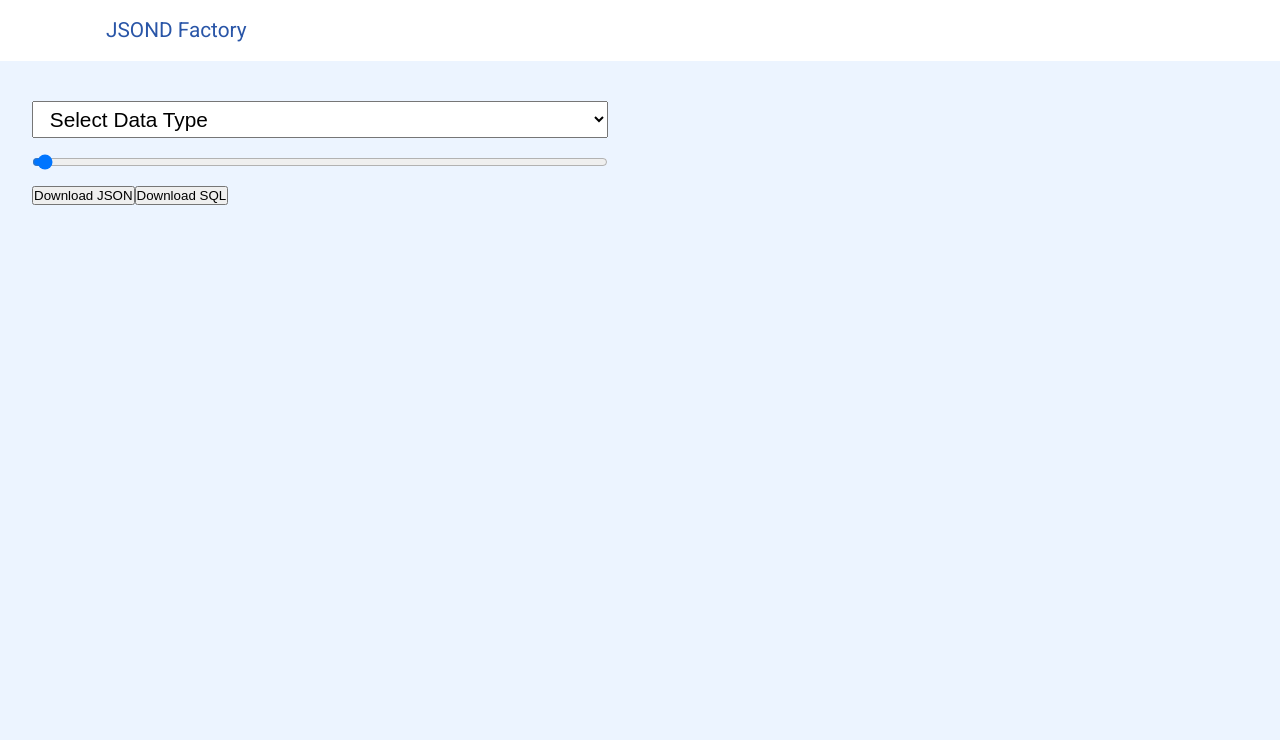
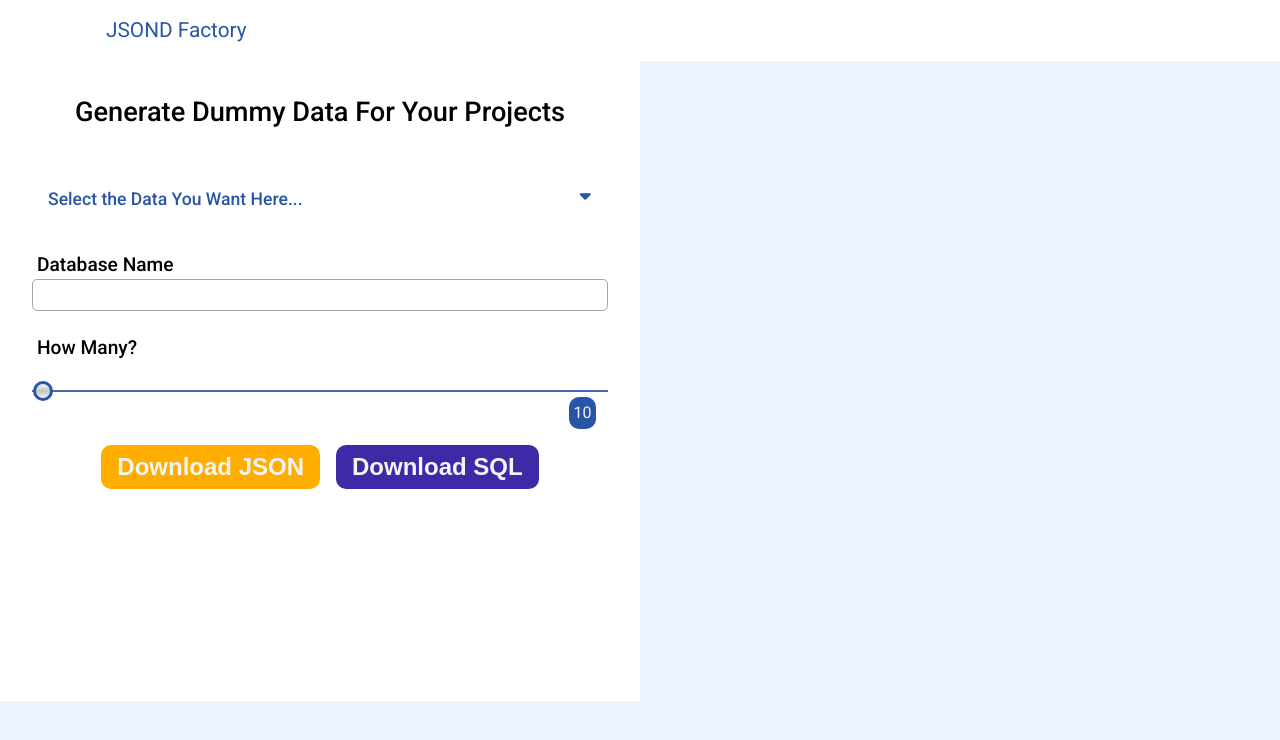
Before and after one commit to rhen99/QuickDataGrab, a Vue app: page / in a window 1280 px wide. Shown: the top 740 px of the page. Built offline with nearby package versions, Linux system fonts and the light colour scheme.

Commit message:
done styling Inputs (left side)

```diff
--- a/public/index.html
+++ b/public/index.html
@@ -19,5 +19,6 @@
 		</noscript>
 		<div id="app"></div>
 		<!-- built files will be auto injected -->
+		<script src="https://kit.fontawesome.com/f43319387c.js"></script>
 	</body>
 </html>
--- a/src/components/Inputs.vue
+++ b/src/components/Inputs.vue
@@ -1,48 +1,208 @@
 <template>
   <div class="inputs">
-    <div class="input-field">
-      <select name="data_type" class="field">
-        <option selected disabled>Select Data Type</option>
-        <option>Users</option>
-        <option>Todos</option>
-        <option>Posts</option>
-        <option>Business</option>
-      </select>
-    </div>
-    <div class="input-field">
-      <input type="range" step="1" min="1" max="1000" value="10" />
-    </div>
-    <div class="btns">
-      <button>Download JSON</button>
-      <button>Download SQL</button>
+    <h1>Generate Dummy Data For Your Projects</h1>
+    <div class="fields">
+      <div class="input-field">
+        <div name="data_type" class="select">
+          <p @click="drop">
+            Select the Data You Want Here...
+            <i
+              class="fas icon"
+              :class="{'fa-caret-up': dropped, 'fa-caret-down': !dropped}"
+            ></i>
+          </p>
+          <div class="options" :class="{'droplist': dropped}">
+            <a href="#">Users</a>
+            <a href="#">Todos</a>
+            <a href="#">Posts</a>
+            <a href="#">Businesses</a>
+          </div>
+        </div>
+      </div>
+      <div class="input-field">
+        <label for="db">Database Name</label>
+        <input type="text" id="db" class="db-name" />
+      </div>
+      <div class="input-field">
+        <label>How Many?</label>
+        <input type="range" class="slider" step="1" min="1" max="10000" v-model="range" />
+        <span class="counter">{{range}}</span>
+      </div>
+      <div class="btns input-field">
+        <button class="btn json">Download JSON</button>
+        <button class="btn sql">Download SQL</button>
+      </div>
     </div>
   </div>
 </template>
 
 <script>
 export default {
+  name: "Inputs",
   data() {
-    return {};
+    return {
+      dropped: false,
+      range: 10
+    };
+  },
+  methods: {
+    drop() {
+      this.dropped = !this.dropped;
+    }
   }
 };
 </script>
 
 <style scoped>
 .inputs {
+  background-color: #fff;
   overflow-y: hidden;
   width: 50%;
   padding: 2rem;
 }
+h1 {
+  font-weight: 500;
+  text-align: center;
+  font-size: 1.7rem;
+}
+.fields {
+  margin-top: 2rem;
+}
 .input-field {
   width: 100%;
   padding: 0.5rem 0;
+  position: relative;
+  margin: 0.5rem 0;
 }
-.field {
+label {
+  font-weight: 500;
+  font-size: 1.2rem;
+  padding: 5px;
+}
+.db-name {
+  border: 1px solid rgb(165, 165, 165);
   width: 100%;
   font-size: 1.3rem;
-  padding: 0.3rem 0.8rem;
+  padding: 3px 10px;
+  border-radius: 5px;
 }
 input[type="range"] {
   width: 100%;
+  outline: none;
+}
+.select {
+  width: 100%;
+  background-color: #fff;
+  max-height: 500px;
+  overflow: hidden;
+  border-radius: 10px;
+  color: rgb(41, 85, 167);
+}
+.select p {
+  padding: 1rem;
+  font-weight: 500;
+  font-size: 1.1rem;
+  position: relative;
+  cursor: pointer;
+  transition: all 300ms;
+}
+.select p:hover {
+  background-color: rgb(41, 85, 167);
+  color: #fff;
+}
+.icon {
+  position: absolute;
+  right: 3%;
+}
+.options {
+  max-height: 0;
+  overflow: auto;
+  transition: max-height 300ms;
+}
+.droplist {
+  max-height: 216px;
+}
+a {
+  display: block;
+  padding: 1rem;
+  text-decoration: none;
+  color: rgb(41, 85, 167);
+  transition: color 200ms;
+}
+a:hover {
+  background-color: rgb(41, 85, 167);
+  color: #fff;
+}
+.slider {
+  appearance: none;
+  -webkit-appearance: none;
+  -moz-appearance: none;
+  height: 2px;
+  background-color: rgb(70, 106, 172);
+  position: relative;
+  margin: 1.8rem 0;
+}
+.slider::-webkit-slider-thumb {
+  appearance: none;
+  -webkit-appearance: none;
+  -moz-appearance: none;
+  height: 20px;
+  width: 20px;
+  background: linear-gradient(180deg, #f4f4f4, rgb(197, 196, 196), #f4f4f4);
+  border-radius: 50%;
+  border: 3px solid rgb(41, 85, 167);
+}
+
+.slider::-moz-range-thumb {
+  appearance: none;
+  -webkit-appearance: none;
+  -moz-appearance: none;
+  height: 15px;
+  width: 15px;
+  background: linear-gradient(180deg, #f4f4f4, rgb(197, 196, 196));
+  border-radius: 50%;
+}
+.slider::-ms-thumb {
+  appearance: none;
+  -webkit-appearance: none;
+  -moz-appearance: none;
+  height: 15px;
+  width: 15px;
+  background: linear-gradient(180deg, #f4f4f4, rgb(197, 196, 196));
+  border-radius: 50%;
+}
+.counter {
+  position: absolute;
+  bottom: 0;
+  right: 2%;
+  background-color: rgb(41, 85, 167);
+  color: #f4f4f4;
+  padding: 5px;
+  border-radius: 10px;
+}
+.btns {
+  text-align: center;
+}
+.btn {
+  font-size: 1.5rem;
+  border: 0;
+  outline: 0;
+  padding: 0.5rem 1rem;
+  margin: 0 0.5rem;
+  font-weight: 600;
+  cursor: pointer;
+  transition: transform 300ms;
+  border-radius: 10px;
+}
+.btn:active {
+  transform: scale(0.95);
+}
+.btn.json {
+  background-color: rgb(255, 174, 0);
+  color: #f4f4f4;
+}
+.btn.sql {
+  background-color: rgb(64, 41, 167);
+  color: #f4f4f4;
 }
 </style>
--- a/src/components/Output.vue
+++ b/src/components/Output.vue
@@ -0,0 +1,8 @@
+<template>
+  <div></div>
+</template>
+<script>
+export default {};
+</script>
+<style scoped>
+</style>
--- a/src/components/layouts/Navbar.vue
+++ b/src/components/layouts/Navbar.vue
@@ -7,7 +7,9 @@
 </template>
 
 <script>
-export default {};
+export default {
+  name: "Navbar"
+};
 </script>
 
 <style scoped>
```
